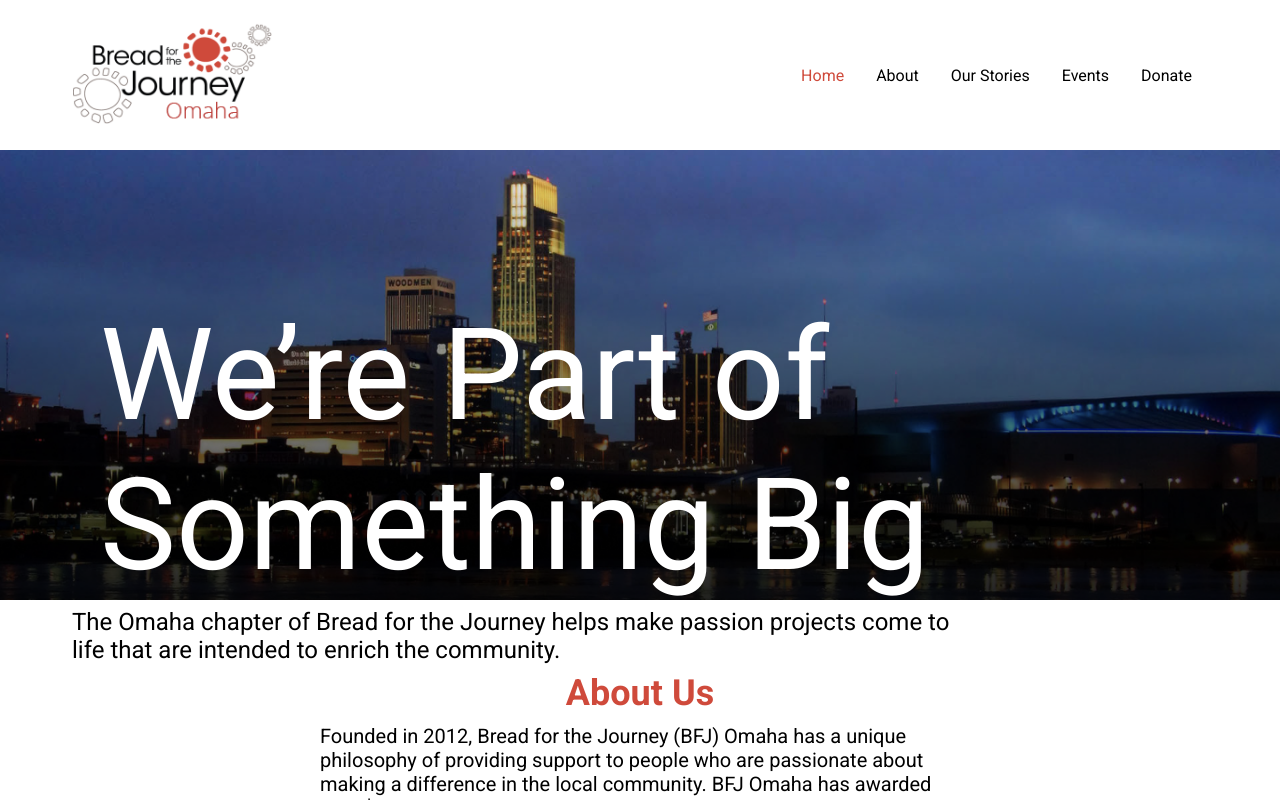
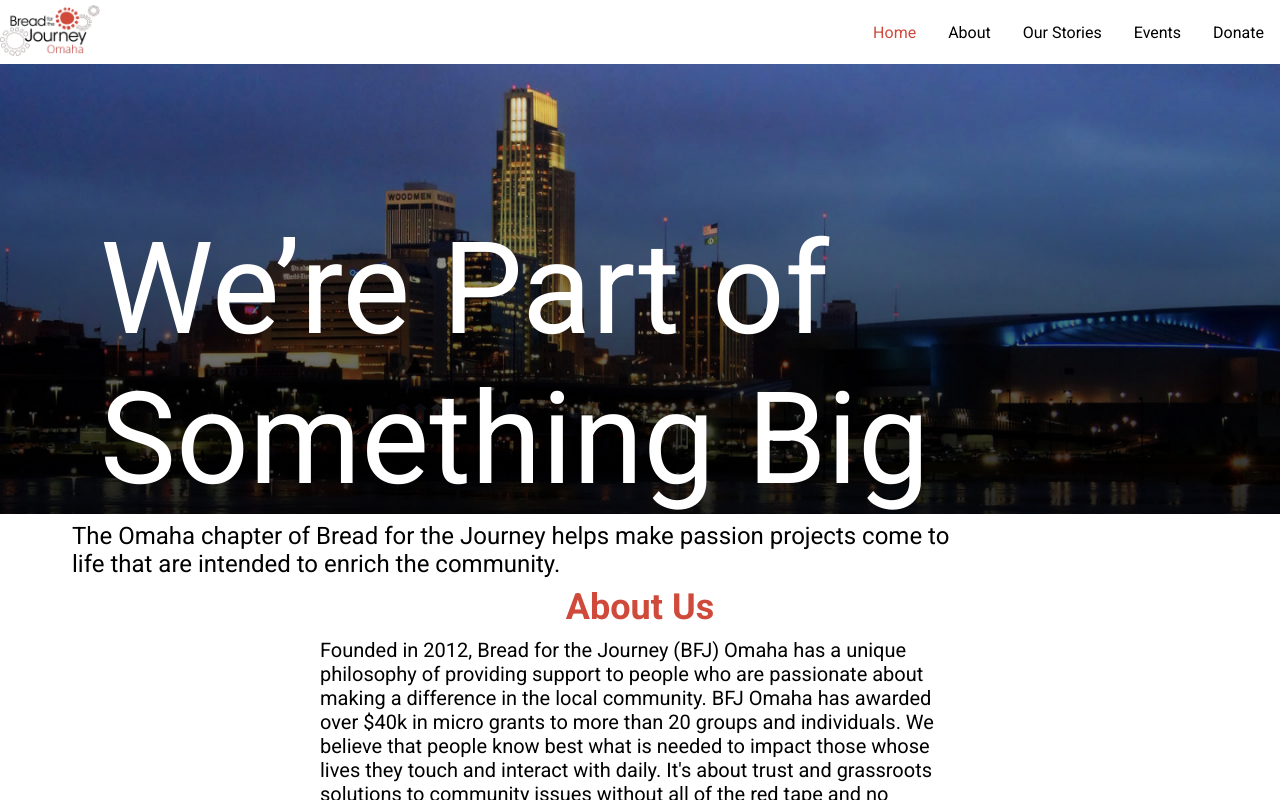
Before and after one commit to oneleif/bfjWebsite-React, a React (Create React App) app: page / in a window 1280 px wide. Shown: the top 800 px of the page. Built offline with nearby package versions, Linux system fonts and the light colour scheme.

Commit message:
removed rc-drawer and implemented custom drawer

```diff
--- a/package.json
+++ b/package.json
@@ -9,7 +9,6 @@
         "history": "^4.10.1",
         "js-cookie": "^2.2.1",
         "node-sass": "4.14.1",
-        "rc-drawer": "^4.3.1",
         "react": "^17.0.1",
         "react-dom": "^17.0.1",
         "react-helmet": "^6.1.0",
--- /dev/null
+++ b/src/components/Drawer/Drawer.jsx
@@ -0,0 +1,16 @@
+import React from 'react';
+
+import { ReactComponent as CloseIcon } from '../../assets/icons/close-icon.svg';
+
+const Drawer = ({ open, onClose, children }) => {
+    return (
+        <div className={`drawer ${open ? 'open' : ''}`.trim()}>
+            <span className="icon">
+                <CloseIcon onClick={onClose} />
+            </span>
+            <div className="content">{children}</div>
+        </div>
+    );
+};
+
+export default Drawer;
--- /dev/null
+++ b/src/components/Drawer/index.js
@@ -0,0 +1,3 @@
+import Drawer from './Drawer';
+
+export default Drawer;
--- a/src/components/Navbar/Navbar.jsx
+++ b/src/components/Navbar/Navbar.jsx
@@ -1,9 +1,9 @@
 import React, { useState, useCallback, useEffect } from 'react';
 import { Link } from 'react-router-dom';
-import Drawer from 'rc-drawer';
 
 import { ReactComponent as HamburgerIcon } from '../../assets/icons/hamburger_menu.svg';
-import { ReactComponent as CloseIcon } from '../../assets/icons/close-icon.svg';
+import Drawer from '../Drawer';
+
 import Logo from '../../assets/BFT-logo.png';
 import NavbarLinks from '../../components/NavLinks/NavLinks';
 
@@ -41,25 +41,18 @@
      * Render
      ********************/
     return (
-        <nav className="navbar-container container">
+        <nav className="navbar">
             <Link to="/">
                 <img src={Logo} alt="logo" />
             </Link>
 
             {isMobile ? <HamburgerIcon onClick={handleOpenNav} /> : <NavbarLinks />}
 
-            <Drawer
-                open={isOpen}
-                width="100vw"
-                placement="left"
-                handler={
-                    <span className="drawer__close">
-                        <CloseIcon onClick={handleCloseNav} />
-                    </span>
-                }
-            >
-                <NavbarLinks handleCloseNav={handleCloseNav} />
-            </Drawer>
+            {isMobile && (
+                <Drawer open={isOpen} onClose={handleCloseNav}>
+                    <NavbarLinks handleCloseNav={handleCloseNav} />
+                </Drawer>
+            )}
         </nav>
     );
 };
--- /dev/null
+++ b/src/components/Navbar/index.js
@@ -0,0 +1,3 @@
+import Navbar from './Navbar';
+
+export default Navbar;
--- a/src/styles/_globals.scss
+++ b/src/styles/_globals.scss
@@ -4,7 +4,6 @@
     margin: 0;
     padding: 0;
     box-sizing: border-box;
-    transition: all ease 0.5s;
     font-family: 'Roboto', sans-serif;
 }
 
--- /dev/null
+++ b/src/styles/components/_drawer.scss
@@ -0,0 +1,27 @@
+.drawer {
+    width: 100vw;
+    height: 100vh;
+    position: fixed;
+    top: 0;
+    left: -100vw;
+    z-index: 10;
+    background-color: white;
+    transition: left 200ms ease-in-out;
+
+    &.open {
+        left: 0px;
+    }
+
+    .icon {
+        display: flex;
+        justify-content: flex-end;
+        margin-block-end: 1rem;
+        margin-block-start: 1rem;
+        padding-inline-end: 1rem;
+        padding-inline-start: 1rem;
+    }
+
+    .content {
+        margin-block-start: 3rem;
+    }
+}
--- a/src/styles/components/_navbar.scss
+++ b/src/styles/components/_navbar.scss
@@ -1,47 +1,33 @@
-.navbar-container {
+.navbar {
     width: 100%;
     height: 64px;
     display: flex;
     justify-content: space-between;
     align-items: center;
-    flex-wrap: wrap;
-    position: relative;
-    z-index: 2;
 
     img {
         width: 100px;
         cursor: pointer;
     }
 
-    @include medium('up') {
-        height: 100px;
-        flex-wrap: nowrap;
-
-        img {
-            width: 150px;
-        }
+    svg {
+        cursor: pointer;
     }
 
-    @include large('up') {
-        height: 150px;
+    // @include medium('up') {
+    //     height: 100px;
+    //     flex-wrap: nowrap;
 
-        img {
-            width: 200px;
-        }
-    }
+    //     img {
+    //         width: 150px;
+    //     }
+    // }
+
+    // @include large('up') {
+    //     height: 150px;
+
+    //     img {
+    //         width: 200px;
+    //     }
+    // }
 }
-
-.drawer {
-    position: fixed;
-    top: 0;
-
-    &__close {
-        position: fixed;
-        top: 1rem;
-        right: 1rem;
-    }
-
-    .navbar__links {
-        padding-block-start: 4rem;
-    }
-}
--- a/src/styles/main.scss
+++ b/src/styles/main.scss
@@ -7,6 +7,7 @@
 @import './container';
 
 //Components
+@import './components/drawer';
 @import './components/navlinks';
 @import './components/navbar';
 @import './components/hero-section';
```
Also changed, not shown: 1 other file (tests, documents, lock files or other folders).
